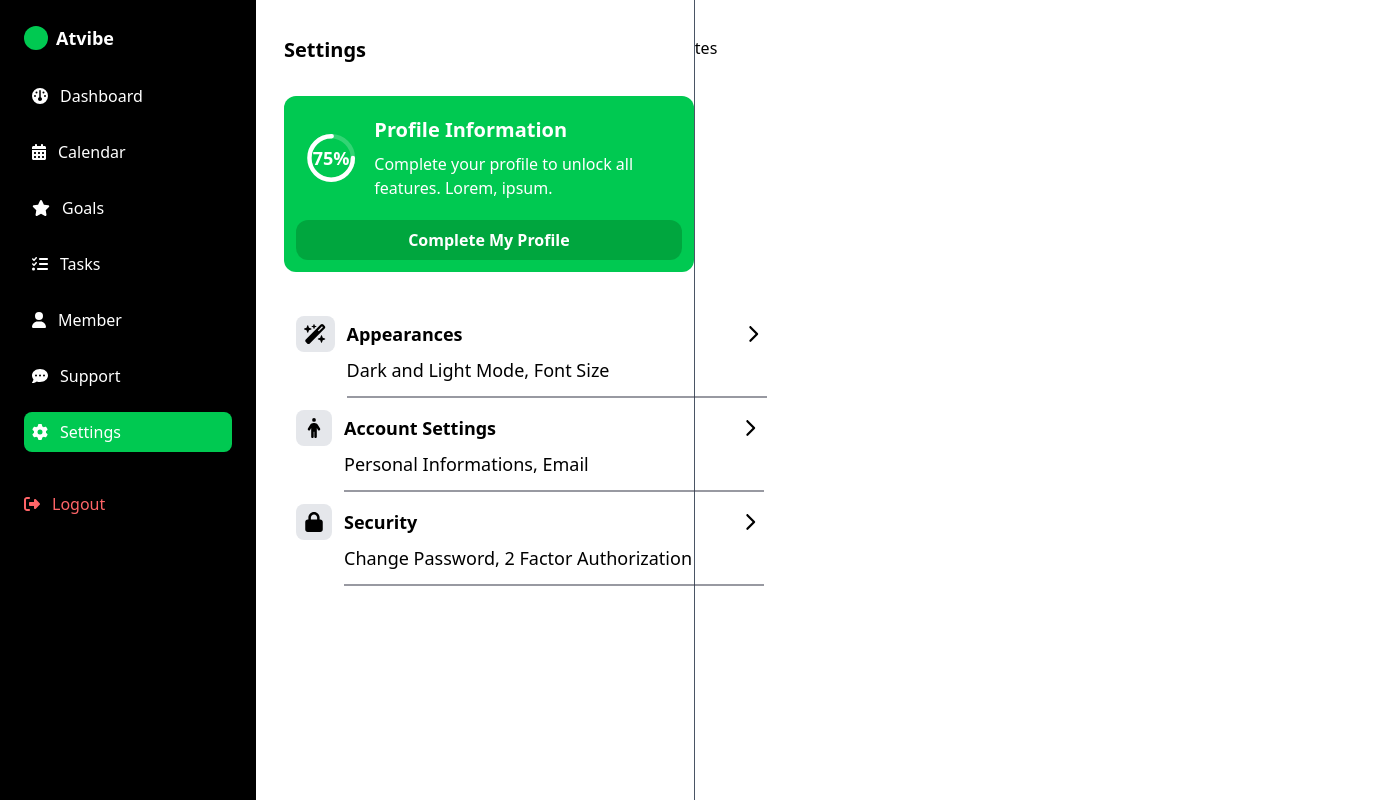
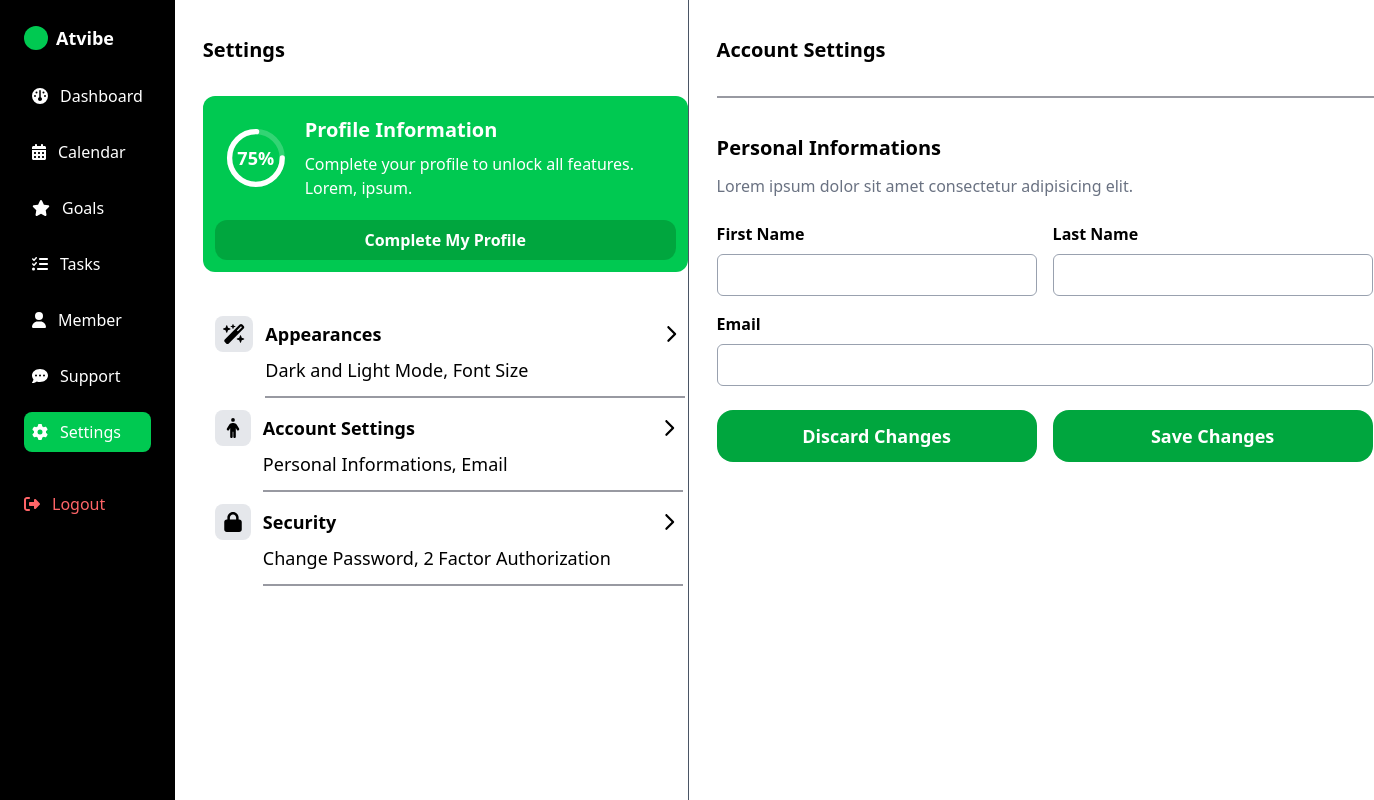
Before and after one commit to Gepx/activity-tracker, a React (Vite) app: page /settings in a window 1280 px wide. Shown: the whole page, 1374 px wide, since content can reach past the window. Built offline with nearby package versions, Linux system fonts and the light colour scheme.

Commit message:
Added Personal Informations Form

```diff
--- a/src/pages/Settings.jsx
+++ b/src/pages/Settings.jsx
@@ -1,8 +1,12 @@
-import React from 'react'
+import React, { useState } from 'react'
 import SettingsButton from '../components/SettingsButton'
 import { faWandMagicSparkles, faPerson, faLock } from '@fortawesome/free-solid-svg-icons'
 
 const Settings = () => {
+    const [firstName, setFirstName] = useState('')
+    const [lastName, setLastName] = useState('')
+    const [email, setEmail] = useState('')
+
   return (
     // <div className='bg-[#121212] min-h-screen flex'>
     <div className='min-h-screen flex'>
@@ -65,8 +69,53 @@ const Settings = () => {
                 />
             </div>
         </div>
-        <div className="right-side w-4/7">
-            <p className='pt-9'>tes</p>
+        <div className="right-side w-4/7 pl-7">
+            <p className='py-9 font-semibold text-xl'>
+                Account Settings
+                <span className="block w-full mt-8 border-b-2 border-[#323444] opacity-50"></span>
+            </p>
+            <p className='font-semibold text-xl mb-3'>Personal Informations</p>
+            <p className='text-gray-500 mb-6'>Lorem ipsum dolor sit amet consectetur adipisicing elit.</p>
+
+            {/* Form */}
+            <form>
+                <div className="inline-name flex gap-4 mb-4">
+                    <div className="w-80">
+                        <label htmlFor="FirstName" className="block font-semibold mb-2">First Name</label>
+                        <input
+                            type="text"
+                            id="FirstName"
+                            value={firstName}
+                            onChange={(e) => setFirstName(e.target.value)}
+                            className="border border-gray-400 p-2 rounded-md w-full focus:ring focus:border-blue-500"
+                        />
+                    </div>
+                    <div className="w-80">
+                        <label htmlFor="LastName" className="block font-semibold mb-2">Last Name</label>
+                        <input
+                            type="text"
+                            id="LastName"
+                            value={lastName}
+                            onChange={(e) => setLastName(e.target.value)}
+                            className="border border-gray-400 p-2 rounded-md w-full focus:ring focus:border-blue-500"
+                        />
+                    </div>
+                </div>
+                <div className="mb-4">
+                    <label htmlFor="Email" className="block font-semibold mb-2">Email</label>
+                    <input
+                        type="email"
+                        id="Email"
+                        value={email}
+                        onChange={(e) => setEmail(e.target.value)}
+                        className="border border-gray-400 p-2 rounded-md w-164 focus:ring focus:border-blue-500"
+                    />
+                </div>
+                <div className="button-form w-164 flex justify-between mt-6">
+                    <button className='bg-green-600 hover:bg-green-700 text-white p-3 font-semibold text-lg w-80 cursor-pointer rounded-2xl'>Discard Changes</button>
+                    <button className='bg-green-600 hover:bg-green-700 text-white p-3 font-semibold text-lg w-80 cursor-pointer rounded-2xl'>Save Changes</button>
+                </div>
+            </form>
         </div>
     </div>
   )
```
